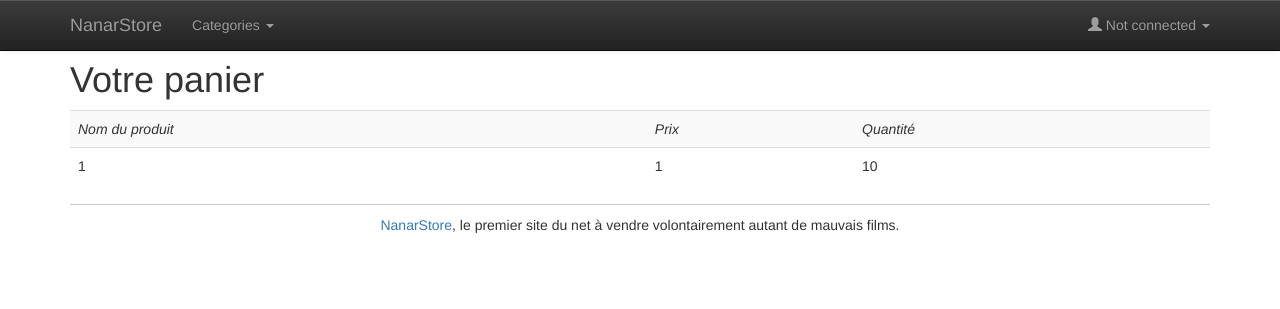
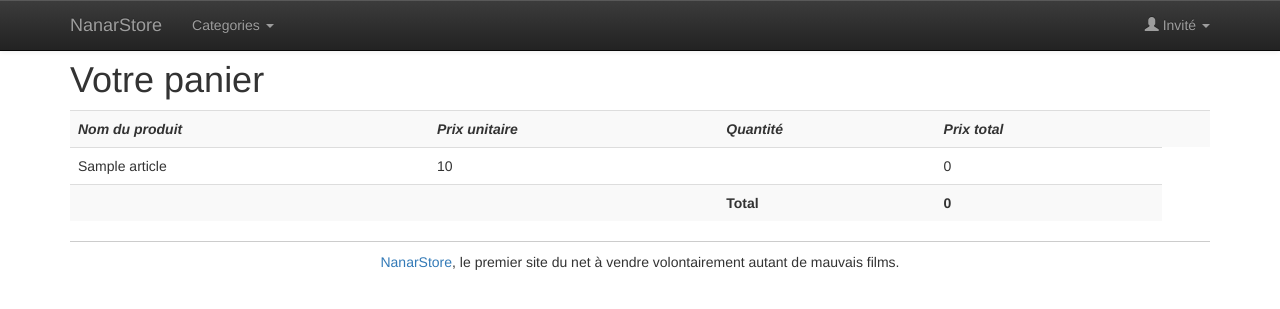
Before and after one commit to bguyl/NanarStore, a PHP site: template views/basket.html.twig in a window 1280 px wide. Shown: the top 309 px of the page. Run offline with PHP 8.4, Linux system fonts and the light colour scheme; the template is opened without the code that fills it: most values are stand-ins (such as "Sample title", 1, 10 or a date in 2020); some libraries are stand-ins or nearby versions.

Commit message:
Basket works !

```diff
--- a/src/DAO/OrderDAO.php
+++ b/src/DAO/OrderDAO.php
@@ -46,9 +46,9 @@
 
         $orders = array();
         foreach ($result as $row) {
-            $orderId = $row['ord_art'];
-            $oders[$orderId] = $this->buildDomainObject($row);
-            $oders[$orderId]->setSaved(true);
+            $orderArt = $row['ord_art'];
+            $orders[$orderArt] = $this->buildDomainObject($row);
+            $orders[$orderArt]->setSaved(true);
         }
 
         return $orders;
--- a/views/basket.html.twig
+++ b/views/basket.html.twig
@@ -7,16 +7,30 @@
 
 <table class="table table-striped">
   <tr>
-    <td><em>Nom du produit</em></td>
-    <td><em>Prix</em></td>
-    <td><em>Quantité</em></td>
+    <td><strong><em>Nom du produit</em></strong></td>
+    <td><strong><em>Prix unitaire</em></strong></td>
+    <td><strong><em>Quantité</em></strong></td>
+    <td><strong><em>Prix total</em></strong></td>
+    <td></td>
   </tr>
-  {% for order in orders %}
+
+  {% set total = 0 %}
+  {% for article in articles %}
   <tr>
-      <td>{{ order.userId }}</td>
-      <td>{{ order.articleId }}</td>
-      <td>{{ order.quantity }}</td>
+      <td>{{ article.title }}</td>
+      <td>{{ article.price }}</td>
+      <td>{{ orders[article.id].quantity }}</td>
+      <td>{{ article.price * orders[article.id].quantity }}</td>
+      {% set total = total + article.price * orders[article.id].quantity %}
   </tr>
   {% endfor %}
+
+  <tr>
+    <td></td>
+    <td></td>
+    <td><strong>Total</strong></td>
+    <td><strong>{{ total }}</strong></td>
+  </tr>
+
 </table>
 {% endblock %}
--- a/views/layout.html.twig
+++ b/views/layout.html.twig
@@ -39,17 +39,18 @@
                         {% if app.security.token and is_granted('IS_AUTHENTICATED_FULLY') %}
                             <li class="dropdown">
                             <a href="#" class="dropdown-toggle" data-toggle="dropdown">
-                                <span class="glyphicon glyphicon-user"></span> Welcome, {{ app.security.token.user.username }} <b class="caret"></b></a>
+                                <span class="glyphicon glyphicon-user"></span> Bienvenue, {{ app.security.token.user.username }} <b class="caret"></b></a>
                                 <ul class="dropdown-menu">
-                                    <li><a href="{{ path('logout') }}">Log out</a></li>
+                                    <li><a href="{{ path('basket') }}"><span class="glyphicon glyphicon-shopping-cart"></span> Votre panier</a></li>
+                                    <li><a href="{{ path('logout') }}"><span class="glyphicon glyphicon-off"></span> Se déconnecter</a></li>
                                 </ul>
                             </li>
                         {% else %}
                             <li class="dropdown">
                             <a href="#" class="dropdown-toggle" data-toggle="dropdown">
-                                <span class="glyphicon glyphicon-user"></span> Not connected <b class="caret"></b></a>
+                                <span class="glyphicon glyphicon-user"></span> Invité <b class="caret"></b></a>
                                 <ul class="dropdown-menu">
-                                    <li><a href="{{ path('login') }}">Log in</a></li>
+                                    <li><a href="{{ path('login') }}"><span class="glyphicon glyphicon-off"></span> Se connecter</a></li>
                                 </ul>
                             </li>
                         {% endif %}
```
Also changed, not shown: app/routes.php (+6 -1 lines).
